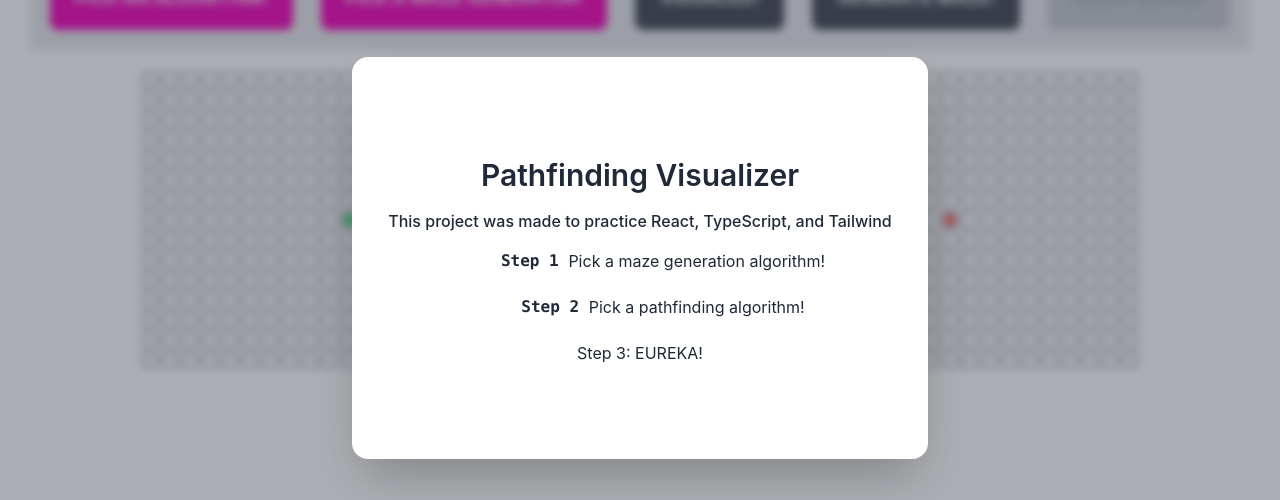
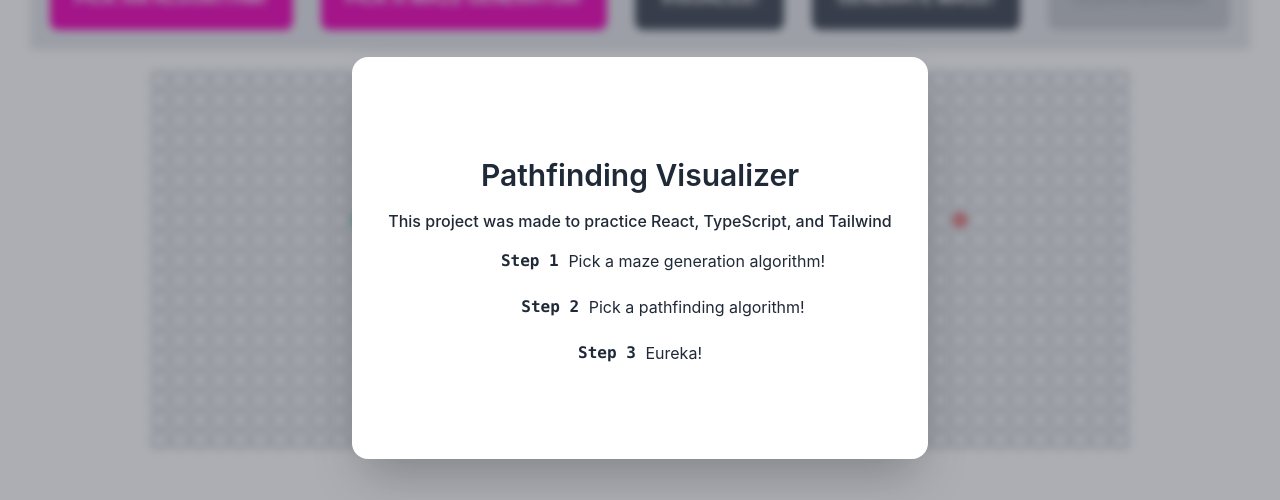
Before and after one commit to NaralC/Pathfinding-Visualizer, a React (Vite) app: page / in a window 1280 px wide. Both pictures are taken after a click on the element 292 px from the left and 44 px from the top of the page. Shown: the part 142-642 px from the top of the page. Built offline with nearby package versions, Linux system fonts and the light colour scheme; some icons are missing.

Commit message:
add binary tree maze generation

```diff
--- /dev/null
+++ b/src/Algorithms/MazeGeneration/binaryTree.ts
@@ -0,0 +1,43 @@
+import { initializeMatrix } from "../Utility";
+import { NodeType } from "../../Components/Node";
+import store from "../../store";
+
+const binaryTreeMaze = (matrix: NodeType[][]): NodeType[][] => {
+  const dummyMatrix = initializeMatrix();
+
+  for (let row = 0; row < matrix.length; row += 1) {
+    for (let col = 0; col < matrix[0].length; col += 1) {
+      if (row % 2 === 0 || col % 2 === 0) {
+        // Skip if it's the start node or the end node
+        if (matrix[row][col].isStart || matrix[row][col].isFinish) {
+          continue;
+        }
+
+        // The "binary tree" part
+        dummyMatrix[row][col].isWall = true;
+      }
+    }
+  }
+
+  for (let row = 1; row < store.MATRIX_ROWS; row += 2) {
+    for (let col = 1; col < store.MATRIX_COLS; col += 2) {
+      if (row === store.MATRIX_ROWS - 2 && col === store.MATRIX_COLS - 2) {
+        continue;
+      } else if (row === store.MATRIX_ROWS - 2) {
+        dummyMatrix[row][col + 1].isWall = false;
+      } else if (col === store.MATRIX_COLS - 2) {
+        dummyMatrix[row + 1][col].isWall = false;
+      } else {
+        if (Math.random() < 0.5) {
+          dummyMatrix[row][col + 1].isWall = false;
+        } else {
+          dummyMatrix[row + 1][col].isWall = false;
+        }
+      }
+    }
+  }
+
+  return dummyMatrix;
+};
+
+export default binaryTreeMaze;
--- a/src/App.tsx
+++ b/src/App.tsx
@@ -1,4 +1,4 @@
-import React, { useEffect, useState, Fragment } from "react";
+import React, { useEffect, useState, Fragment, useReducer } from "react";
 import Node from "./Components/Node";
 import BFS from "./Algorithms/Pathfinding/BFS";
 import DFS from "./Algorithms/Pathfinding/DFS";
@@ -14,6 +14,7 @@ import { initializeMatrix } from "./Algorithms/Utility";
 import Footer from "./Components/Footer";
 import { GiPathDistance, AiFillQuestionCircle } from "react-icons/all";
 import Hero from "./Components/Hero";
+import binaryTreeMaze from "./Algorithms/MazeGeneration/binaryTree";
 
 const App: React.FC = () => {
   // Lists of data
@@ -35,11 +36,7 @@ const App: React.FC = () => {
   const [showHero, setShowHero] = useState<boolean>(false);
 
   const listOfAlgos: string[] = ["Breadth-First Search", "Depth-First Search"];
-  const listOfMazes: string[] = [
-    "Random",
-    "Horizontal Division",
-    "Vertical Division",
-  ];
+  const listOfMazes: string[] = ["Random", "Binary Tree"];
 
   useEffect(() => {
     setNodeList(initializeMatrix);
@@ -238,9 +235,13 @@ const App: React.FC = () => {
         setNodeList(verticalDivision(nodeList));
         break;
 
+      case "Binary Tree":
+        setNodeList(binaryTreeMaze(nodeList));
+        break;
+
       default:
+        console.log("DEFAULTS TO BINARY TREE");
         setNodeList(randomMaze(nodeList));
-        console.log("DEFAULTS TO RANDOM GENERATION");
         break;
     }
 
@@ -340,11 +341,11 @@ const App: React.FC = () => {
 
 export default App;
 
-// TODO: Functionalities
-// More Maze Generation Algorithms (Binary Tree, Kruskal's, Prim's, Recursive Division)
-// More Pathfinding Algorithms (A*, Djikstra)
-// Let user pick matrix size
-
-// TODO: Improvements
-// Let user pick start and end nodes (still buggy)
-// Wall animation is slightly off when visualization starts
+// TODO
+// - add dijkstar
+// - add a*
+// - add recursive div maze
+// - dropdowns are confusing
+// - actually use MobX
+// - bug when dragging wall over start/end
+// - remove moving start/end
--- a/src/Components/Hero.tsx
+++ b/src/Components/Hero.tsx
@@ -14,15 +14,18 @@ const Hero: React.FC = () => {
           This project was made to practice React, TypeScript, and Tailwind
         </div>
         <div className="flex">
-          <GiMaze className="text-3xl mx-2"/>
+          <GiMaze className="text-3xl mx-2" />
           <pre className="font-bold">Step 1 </pre>Pick a maze generation
           algorithm!
         </div>
         <div className="flex">
-          <FaFileCode className="text-3xl mx-2"/>
-        <pre className="font-semibold">Step 2 </pre>Pick a pathfinding algorithm!
+          <FaFileCode className="text-3xl mx-2" />
+          <pre className="font-semibold">Step 2 </pre>Pick a pathfinding
+          algorithm!
         </div>
-        <div className="">Step 3: EUREKA!</div>
+        <div className="flex">
+          <pre className="font-bold">Step 3 </pre>Eureka!
+        </div>
         <a
           className="tooltip tooltip-bottom"
           data-tip="Check out the code!"
--- a/src/Components/Node.css
+++ b/src/Components/Node.css
@@ -6,7 +6,7 @@
   @apply 2xl:w-6 2xl:h-6
   lg:w-4 lg:h-4 lg:m-[2px]
   sm:w-3 sm:h-3 md:m-[1px]
-  w-2 h-2 m-0
+  w-2.5 h-2.5 m-0
   border-solid border-2 border-gray-400
   ease-in-out duration-300 transition-all;
 }
--- a/src/store.ts
+++ b/src/store.ts
@@ -31,8 +31,8 @@ class Store {
   START_COL: number = 10;
   FINISH_ROW: number = 7;
   FINISH_COL: number = 40;
-  MATRIX_ROWS: number = 15;
-  MATRIX_COLS: number = 50;
+  MATRIX_ROWS: number = 19;
+  MATRIX_COLS: number = 49;
 
   constructor() {
     makeAutoObservable(this);
```
